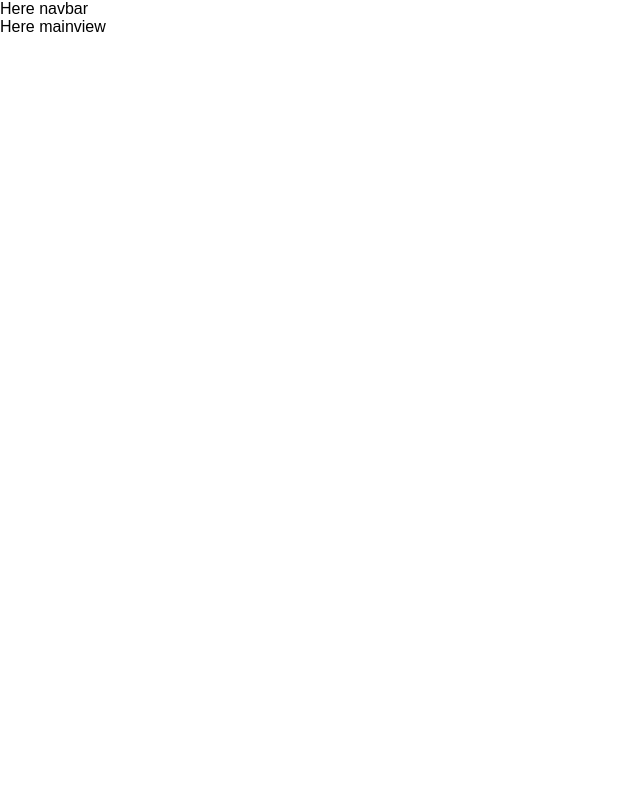
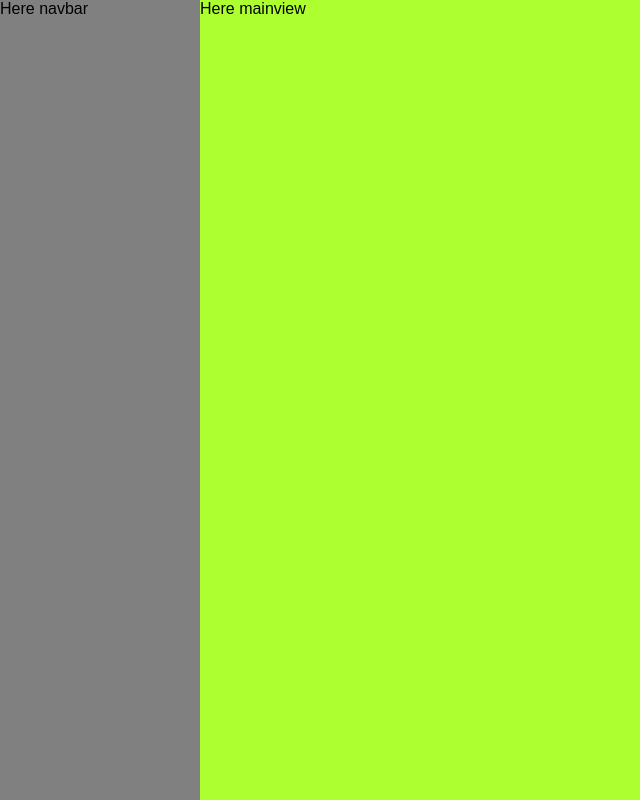
Before and after one commit to joshcoles/direct-core, a React app in the folder direct-core/: page / in a window 1280 px wide. Shown: the whole page, without its empty margins (0-640 px from the left). Built offline with nearby package versions, Linux system fonts and the light colour scheme; the HTML template or start-up script is replaced by a standard one.

Commit message:
Flex for columns on admin page

```diff
--- a/direct-core/src/App.css
+++ b/direct-core/src/App.css
@@ -22,3 +22,15 @@
     position: absolute;
     right: 20px;
     bottom: 20px; }
+
+.admin {
+  display: flex;
+  height: 100vh; }
+
+.admin-navbar {
+  width: 200px;
+  background-color: grey; }
+
+.admin-main-view {
+  flex: 1;
+  background-color: greenyellow; }
--- a/direct-core/src/styles/_admin.scss
+++ b/direct-core/src/styles/_admin.scss
@@ -1,6 +1,6 @@
 .admin {
     display: flex;
-    flex-direction: column;
+    height: 100vh;
 }
 
 .admin-navbar {
```
